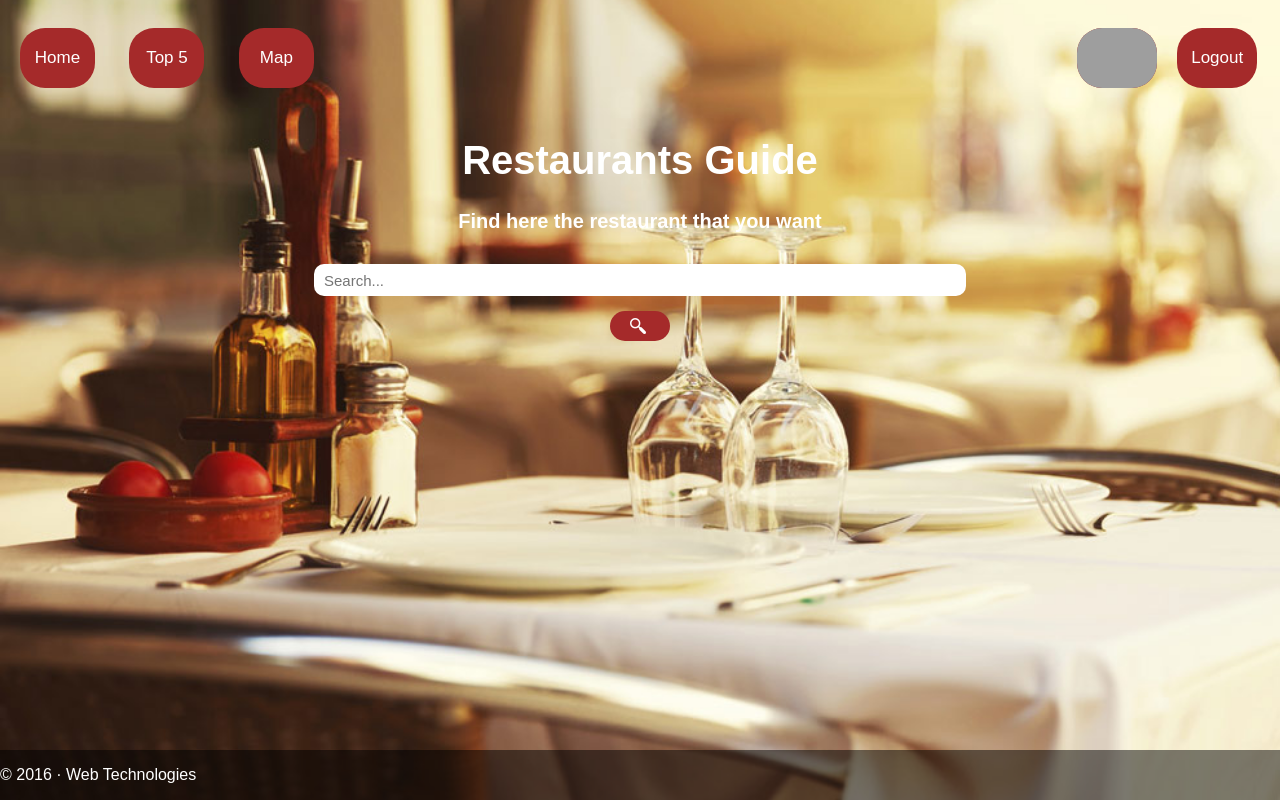
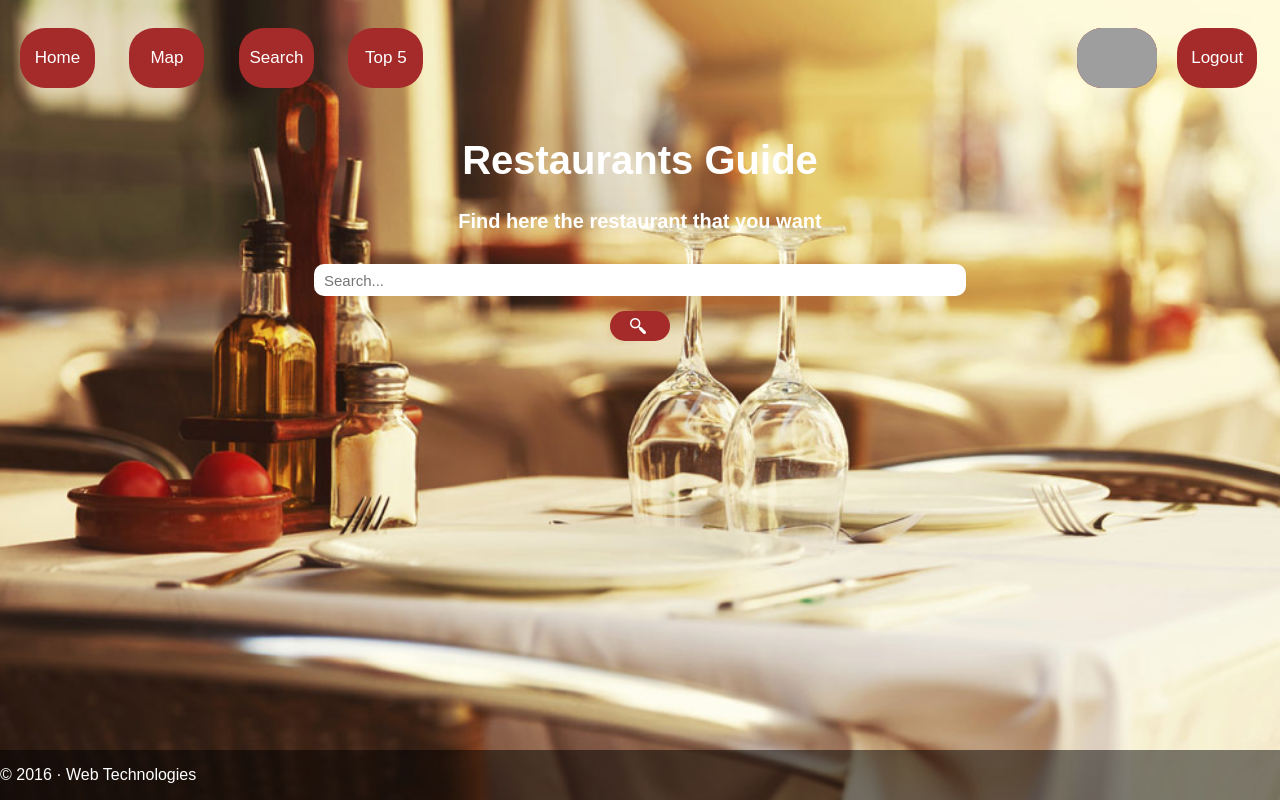
Before and after one commit to saracouto1318/LTW, a PHP site: page /initial.php in a window 1280 px wide. Run offline with PHP 8.4, Linux system fonts and the light colour scheme; a user stored in the database is signed in; some libraries are stand-ins or nearby versions; grey boxes are pictures that could not be loaded.

Commit message:
search form redirects you to advanced search page

```diff
--- a/createRestaurant.php
+++ b/createRestaurant.php
@@ -25,5 +25,5 @@
     $create = $dbh->prepare("INSERT INTO restaurant(name, contact, email, priceAVG, evaluation, emailOwner, idLocation) VALUES (?, ?, ?, ?, 0.0, ?, ?)");
     $create->execute(array($name, $contact, $email, $price, $_SESSION["email"], $idLocation["idLocation"]));
 
-    header("Location: " . [HTTP_REFERER]);
+    header("Location: " . $_SERVER["HTTP_REFERER"]);
 ?>
--- a/js/account.js
+++ b/js/account.js
@@ -10,7 +10,6 @@ function loadProfile(user) {
 }
 
 function displayProfile(data) {
-    console.log(data);
     var div = $("#myRestaurants");
 
     for (var i = 0; i < data.length; i++) {
@@ -18,7 +17,6 @@ function displayProfile(data) {
         var html = "<form class=\"restaurantGrid\"><h2>" + r.name + "</h2>" + r.city + "<br>" + r.evaluation + "</form>";
         div.append(html);
     }
-    console.log(location);
 }
 
 function changeProfile(e) {
--- a/templates/search.php
+++ b/templates/search.php
@@ -1,8 +1,9 @@
-<form id="formSearch">
+<form action="initial.php" id="formSearch">
+	<input type="hidden" name="page" value="Search">
 	<h1> Restaurants Guide </h1>
 	<h2> Find here the restaurant that you want </h2>
 	<div id="searchBar">
-		<input id="SearchData" type="text" name="Search" value="" placeholder="Search...">
+		<input id="SearchData" type="text" name="name" value="" placeholder="Search...">
 		<input id="SearchSubmit" class="style_button" type="submit" value="">
 	</div>
 </form>
--- a/templates/tabs.php
+++ b/templates/tabs.php
@@ -1,5 +1,6 @@
 <form id="tab" action="initial.php" method="get">
 	<input type="submit" name="page" class="button" value="Home" />
+	<input type="submit" name="page" class="button" value="Map" />
+	<input type="submit" name="page" class="button" value="Search" />
 	<input type="submit" name="page" class="button" value="Top 5" />
-	<input type="submit" name="page" class="button" value="Map" />
 </form>
```
Also changed, not shown: templates/restaurants.php (+9 -1 lines).
